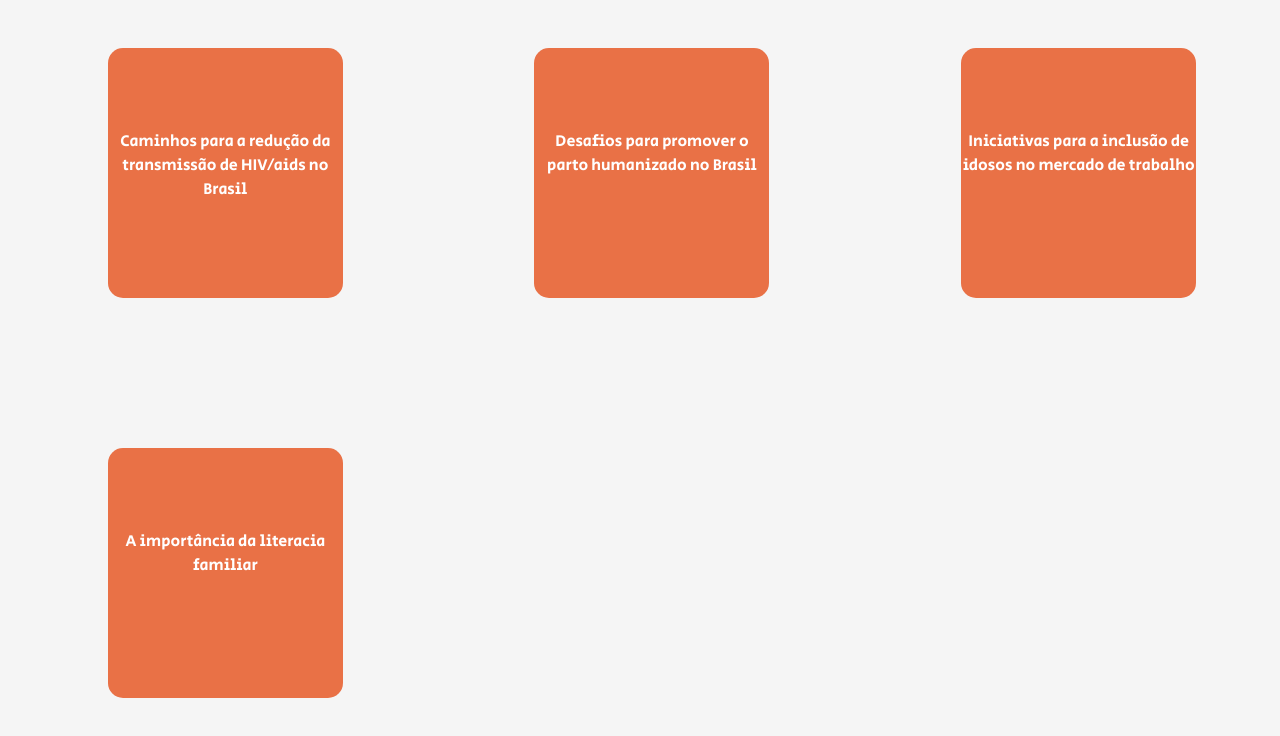
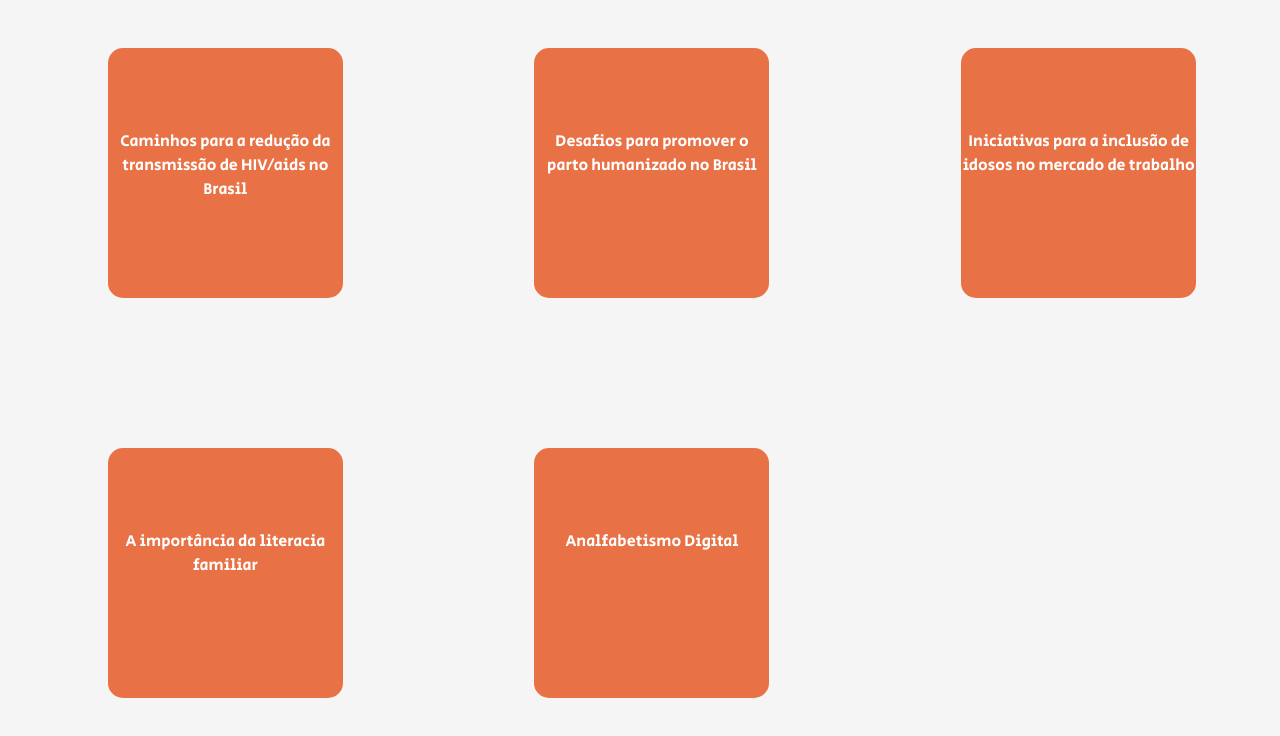
Before and after one commit to eesr05/RandomQuotes, a React (Create React App) app: page / in a window 1280 px wide. Shown: the part 5606-6342 px from the top of the page. Built offline with nearby package versions, Linux system fonts and the light colour scheme.

Commit message:
Add more Temas and Quotes

```diff
--- a/src/QuotesDataBase.js
+++ b/src/QuotesDataBase.js
@@ -297,6 +297,10 @@ const quotes = [
                 {
                     "quote": "Os verdadeiros analfabetos são aqueles que aprederam a ler e nao leem",
                     "author": "Mario Quintana"
+                },
+                 {
+                    "quote": "Toda tecnologia gera seus excluídos",
+                    "author": "Pierre Levy"
                 }
 ]
 
--- a/src/components/Cardes/Texts.js
+++ b/src/components/Cardes/Texts.js
@@ -89,7 +89,12 @@ const redacao = [
   {
     "id":21,
     "title": "A importância da literacia familiar"
+  },
+  {
+    "id":22,
+    "title": "Analfabetismo Digital"
   }
+
 
 
 
```
